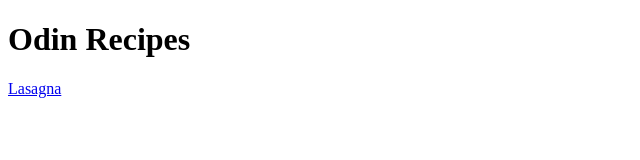
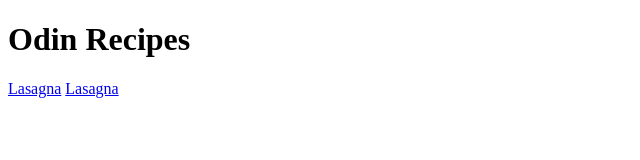
Before and after one commit to Portelldx/odin-recipes, a plain HTML site: page index.html in a window 1280 px wide. Shown: the full height of the page, 0-640 px from the left. Drawn offline with Linux system fonts and the light colour scheme.

Commit message:
Update main html with apple pie link

```diff
--- a/index.html
+++ b/index.html
@@ -9,5 +9,7 @@
 <body>
     <h1>Odin Recipes</h1>
     <a href="recipes/lasagna.html">Lasagna</a>
+    <a href="recipes/applepie.html">Lasagna</a>
+
 </body>
 </html>
```
